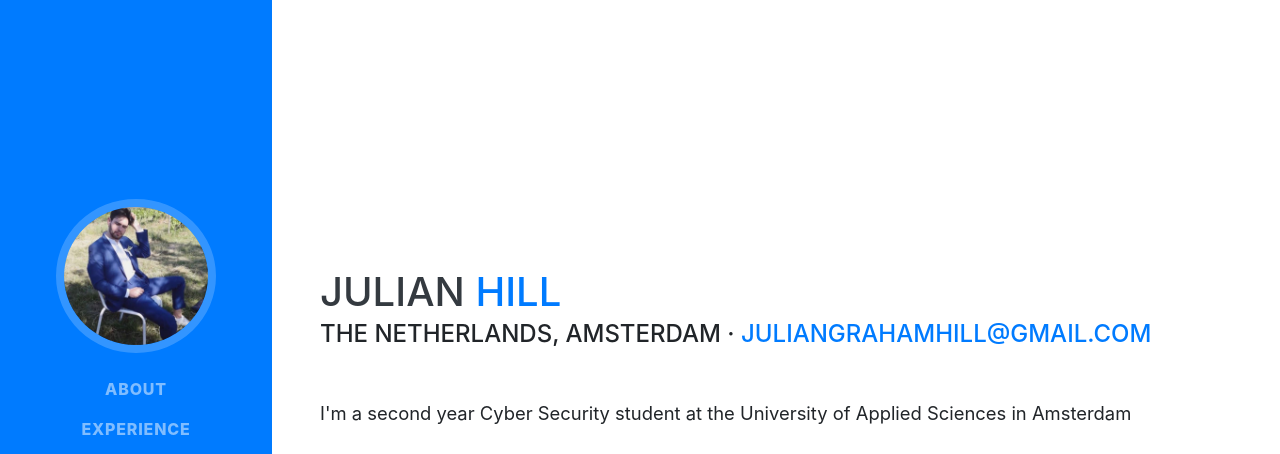
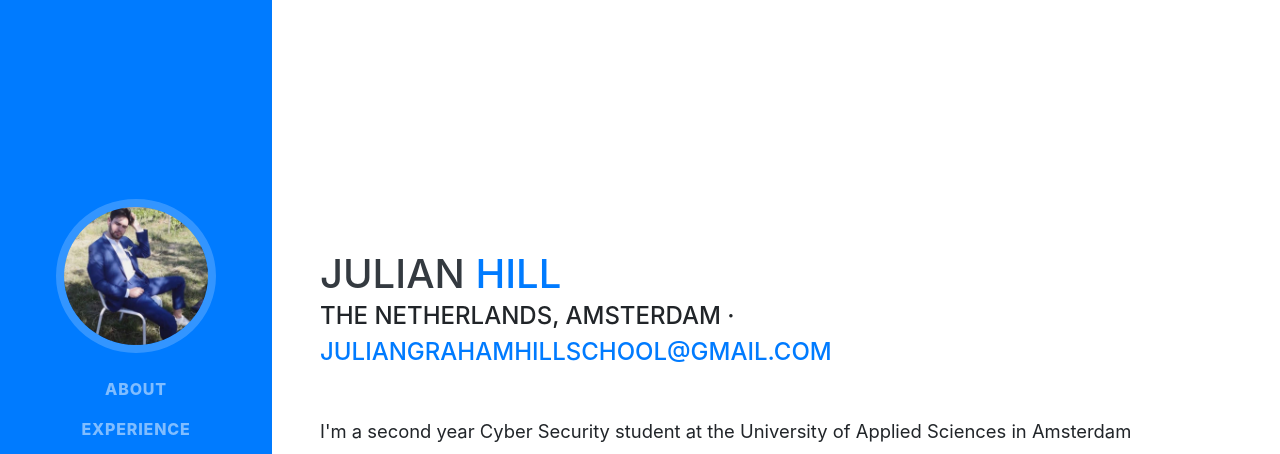
Before and after one commit to JulianGHill/JulianGHill.github.io, a website with bundled scripts: page index.html in a window 1280 px wide. Shown: the top 454 px of the page. Built offline with nearby package versions, Linux system fonts and the light colour scheme; a web font is replaced by a local one.

Commit message:
updated email

```diff
--- a/index.html
+++ b/index.html
@@ -67,7 +67,7 @@
           <span class="text-primary">Hill</span>
         </h1>
         <div class="subheading mb-5">The Netherlands, Amsterdam ·
-          <a href="mailto:juliangrahamhill@gmail.com">juliangrahamhill@gmail.com</a>
+          <a href="mailto:juliangrahamhillschool@gmail.com">juliangrahamhillschool@gmail.com</a>
         </div>
         <p class="lead mb-5">I'm a second year Cyber Security student at the University of Applied Sciences in Amsterdam</p>
         <div class="social-icons">
```
